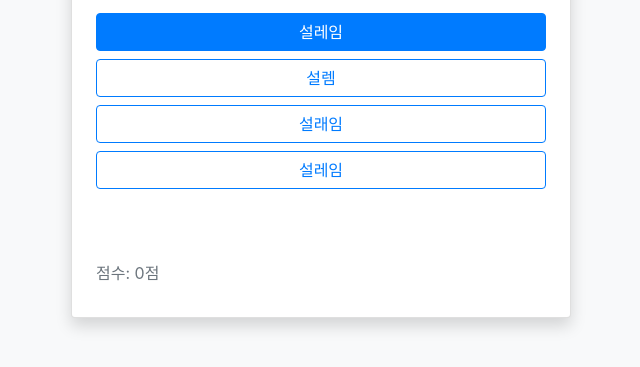
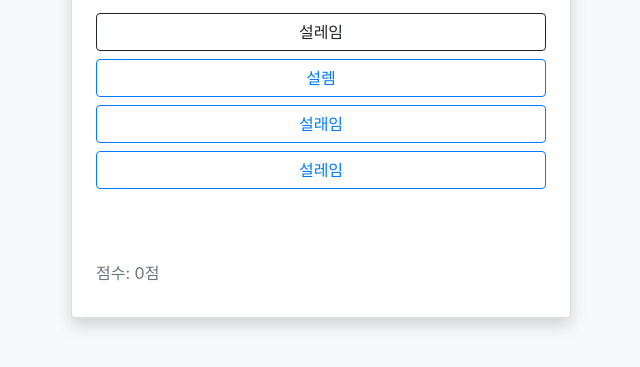
Before and after one commit to 2btime/Quiz, a plain HTML site: page index.html in a window 1280 px wide. In both pictures the pointer is over the button 640 px from the left and 349 px from the top of the page. Shown: the part 317-684 px from the top of the page, without its empty margins (319-959 px from the left). Drawn offline with nearby package versions, Linux system fonts and the light colour scheme.

Commit message:
1012 two

```diff
--- a/index.html
+++ b/index.html
@@ -6,6 +6,14 @@
     <title>우리말 도전</title>
     <!-- Bootstrap CSS CDN 추가 -->
     <link href="https://maxcdn.bootstrapcdn.com/bootstrap/4.5.2/css/bootstrap.min.css" rel="stylesheet">
+    <style>
+        /* 버튼 호버 스타일 제거 */
+        .btn:hover {
+            background-color: inherit; /* 기본 배경색 유지 */
+            color: inherit; /* 기본 글자색 유지 */
+            border-color: inherit; /* 기본 테두리색 유지 */
+        }
+    </style>
 </head>
 <body class="bg-light">
     <div class="container d-flex justify-content-center align-items-center min-vh-100">
```
